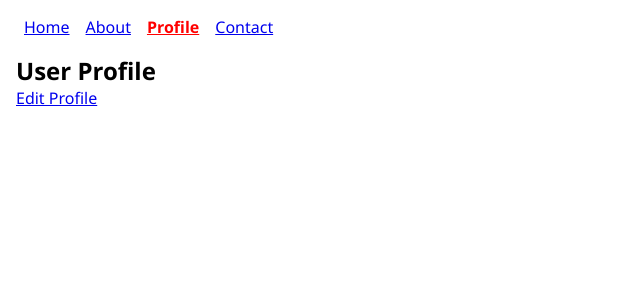
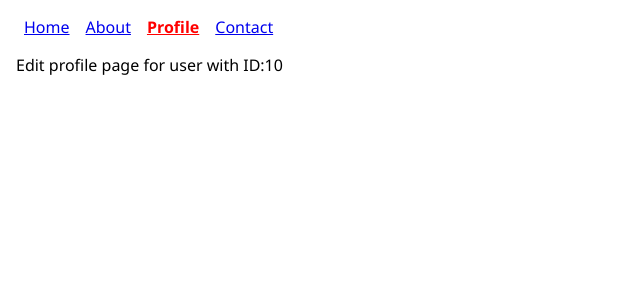
Before and after one commit to RamsesGB/Router-Project, a React (Create React App) app in the folder react-router-basics/: page /Profile/10 in a window 1280 px wide. Shown: the top 300 px of the page, without its empty margins (0-640 px from the left). Built offline with nearby package versions, Linux system fonts and the light colour scheme.

Commit message:
edit profile component is dynamically rendering ID info from the url using the match prop

```diff
--- a/react-router-basics/src/App.js
+++ b/react-router-basics/src/App.js
@@ -16,7 +16,7 @@ function App() {
         <Route exact path="/" component={Home} />
         <Route path="/Contact" component={Contact} />
         <Route path="/About" component={About} />
-        <Route path="/Profile" component={Profile} />
+        <Route exact path="/Profile" component={Profile} />
         <Route path="/Profile/:id" component={EditProfile} />
         <Route component={NotFound} />
       </Switch>
--- a/react-router-basics/src/Components/EditProfile.js
+++ b/react-router-basics/src/Components/EditProfile.js
@@ -1,6 +1,6 @@
 const EditProfile = (props) => {
   console.log(props);
-  return <h2> Edit user data</h2>;
+  return <p> Edit profile page for user with ID:{props.match.params.id}</p>;
 };
 
 export default EditProfile;
--- a/react-router-basics/src/Components/Profile.js
+++ b/react-router-basics/src/Components/Profile.js
@@ -5,7 +5,7 @@ const Profile = (props) => {
   return (
     <div>
       <h2>User Profile</h2>
-      <Link to="/profile/10">Edit Profile</Link>
+      <Link to="/Profile/10">Edit Profile</Link>
     </div>
   );
 };
```
